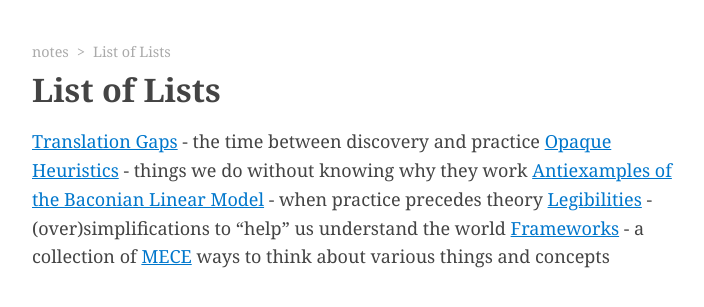
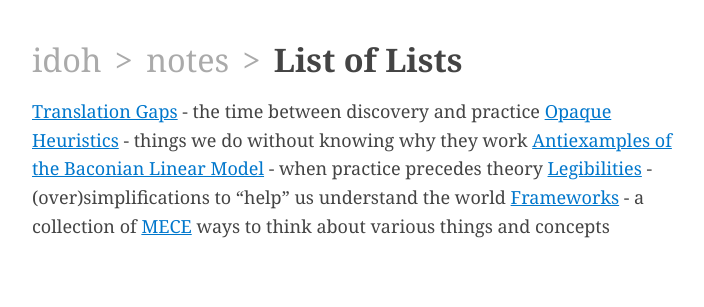
Before and after one commit to gersteni/notes, a Jekyll site: the page built from List of Lists.md, in a window 1280 px wide. Shown: the top 307 px of the page, without its empty margins (283-987 px from the left). Built offline with Jekyll 4.4.1, drawn with Linux system fonts in a browser that asks for light colours.

Commit message:
Combine breadcrumb and title into single heading
Show "idoh > notes > {title}" as the page heading, with links
to idoh.com and the notes index. Remove the separate h1 title.

Co-Authored-By: Claude Opus 4.6 <noreply@anthropic.com>

```diff
--- a/_layouts/page.html
+++ b/_layouts/page.html
@@ -1,13 +1,14 @@
 ---
 layout: default
 ---
-<nav class="breadcrumb">
+<h1 class="breadcrumb-title">
+  <a href="https://www.idoh.com">idoh</a>
+  <span class="sep">&gt;</span>
   <a href="{{ '/' | relative_url }}">notes</a>
   <span class="sep">&gt;</span>
   {{ page.title }}
-</nav>
+</h1>
 
 <article>
-  <h1>{{ page.title }}</h1>
   {{ content }}
 </article>
--- a/style.css
+++ b/style.css
@@ -8,26 +8,29 @@ body {
   font-family: Georgia, "Times New Roman", Times, serif;
 }
 
-/* Breadcrumb */
+/* Breadcrumb title */
 
-.breadcrumb {
-  font-size: 0.8em;
-  color: #aaa;
+.breadcrumb-title {
+  font-size: 1.8em;
+  line-height: 1.2;
   margin: 0 0 0.5em;
 }
 
-.breadcrumb a {
+.breadcrumb-title a {
+  text-decoration: none;
   color: #aaa;
-  text-decoration: none;
+  font-weight: normal;
 }
 
-.breadcrumb a:hover {
+.breadcrumb-title a:hover {
   color: #666;
   text-decoration: underline;
 }
 
-.breadcrumb .sep {
-  margin: 0 0.3em;
+.breadcrumb-title .sep {
+  color: #aaa;
+  font-weight: normal;
+  margin: 0 0.15em;
 }
 
 /* Headings */
```
